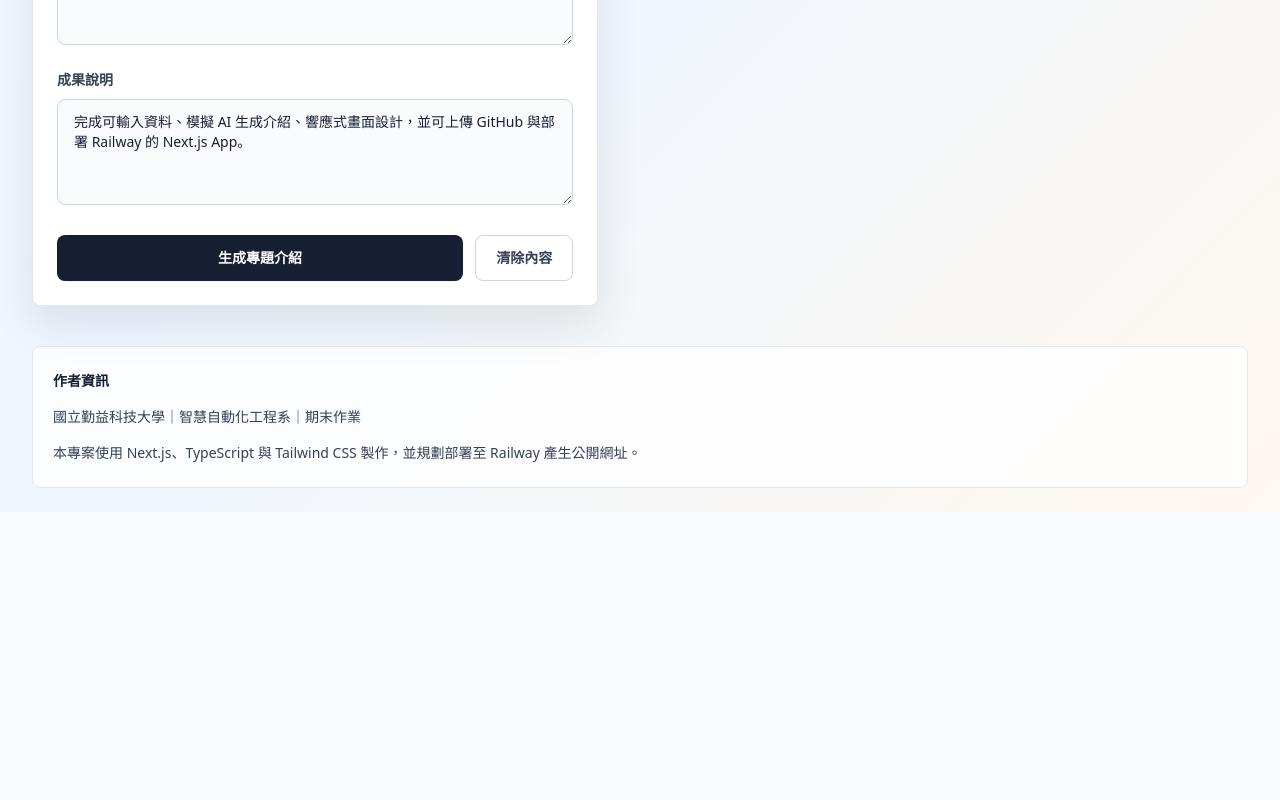
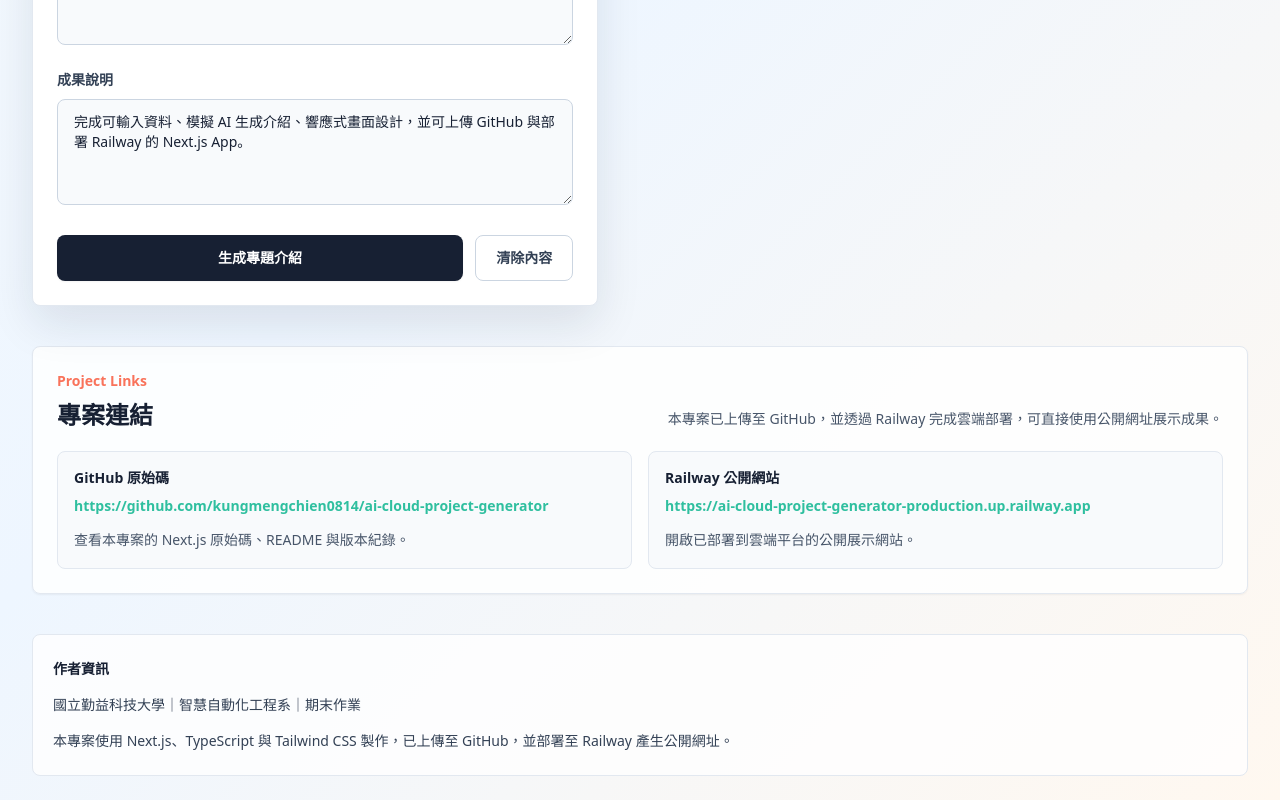
Before and after one commit to kungmengchien0814/ai-cloud-project-generator, a Next.js app: page / in a window 1280 px wide. Shown: the part 988-1788 px from the top of the page. Before the commit the page ends 1500 px from the top, so only its background shows below. Built offline with nearby package versions, Linux system fonts and the light colour scheme.

Commit message:
Add project links to homepage

```diff
--- a/app/page.tsx
+++ b/app/page.tsx
@@ -19,6 +19,19 @@ const initialFormData: ProjectFormData = {
 const author = [
   ["學校", "國立勤益科技大學"],
   ["系所", "智慧自動化工程系"],
+];
+
+const projectLinks = [
+  {
+    label: "GitHub 原始碼",
+    href: "https://github.com/kungmengchien0814/ai-cloud-project-generator",
+    description: "查看本專案的 Next.js 原始碼、README 與版本紀錄。",
+  },
+  {
+    label: "Railway 公開網站",
+    href: "https://ai-cloud-project-generator-production.up.railway.app",
+    description: "開啟已部署到雲端平台的公開展示網站。",
+  },
 ];
 
 export default function Home() {
@@ -107,6 +120,38 @@ export default function Home() {
           <GeneratedResult result={generated} />
         </div>
 
+        <section className="mt-10 rounded-lg border border-slate-200 bg-white/85 p-5 shadow-sm sm:p-6">
+          <div className="flex flex-col gap-2 sm:flex-row sm:items-end sm:justify-between">
+            <div>
+              <p className="text-sm font-bold text-coral">Project Links</p>
+              <h2 className="mt-2 text-2xl font-bold text-ink">專案連結</h2>
+            </div>
+            <p className="max-w-2xl text-sm leading-6 text-slate-600">
+              本專案已上傳至 GitHub，並透過 Railway 完成雲端部署，可直接使用公開網址展示成果。
+            </p>
+          </div>
+
+          <div className="mt-5 grid gap-4 lg:grid-cols-2">
+            {projectLinks.map((link) => (
+              <a
+                key={link.href}
+                href={link.href}
+                target="_blank"
+                rel="noreferrer"
+                className="rounded-lg border border-slate-200 bg-slate-50 p-4 transition hover:-translate-y-0.5 hover:border-mint hover:bg-white hover:shadow-sm"
+              >
+                <p className="text-sm font-bold text-ink">{link.label}</p>
+                <p className="mt-2 break-all text-sm font-semibold text-mint">
+                  {link.href}
+                </p>
+                <p className="mt-3 text-sm leading-6 text-slate-600">
+                  {link.description}
+                </p>
+              </a>
+            ))}
+          </div>
+        </section>
+
         <footer className="mt-10 rounded-lg border border-slate-200 bg-white/80 p-5 text-sm leading-7 text-slate-700">
           <p className="font-bold text-ink">作者資訊</p>
           <p className="mt-2">
@@ -114,8 +159,8 @@ export default function Home() {
 
           </p>
           <p className="mt-2">
-            本專案使用 Next.js、TypeScript 與 Tailwind CSS 製作，並規劃部署至
-            Railway 產生公開網址。
+            本專案使用 Next.js、TypeScript 與 Tailwind CSS 製作，已上傳至
+            GitHub，並部署至 Railway 產生公開網址。
           </p>
         </footer>
       </div>
```
